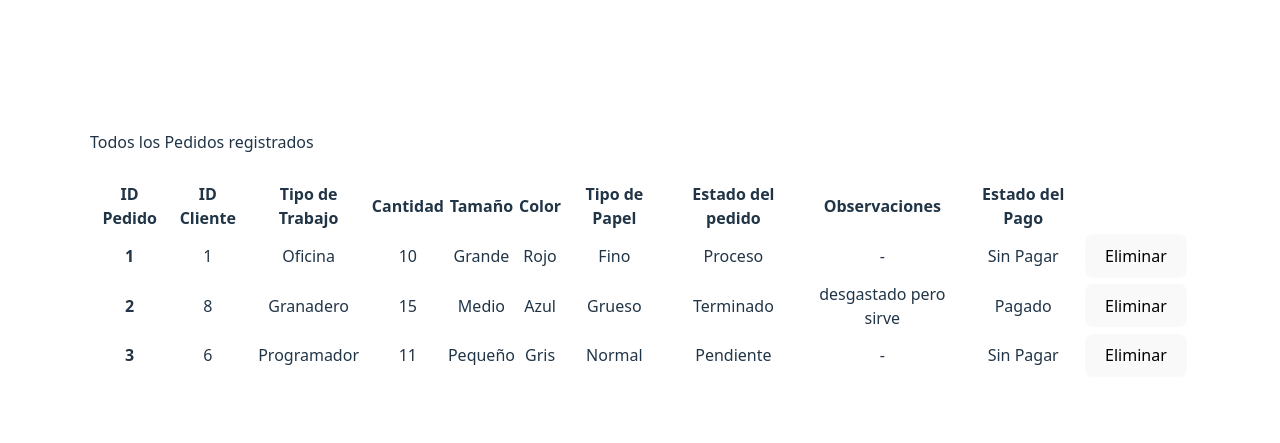
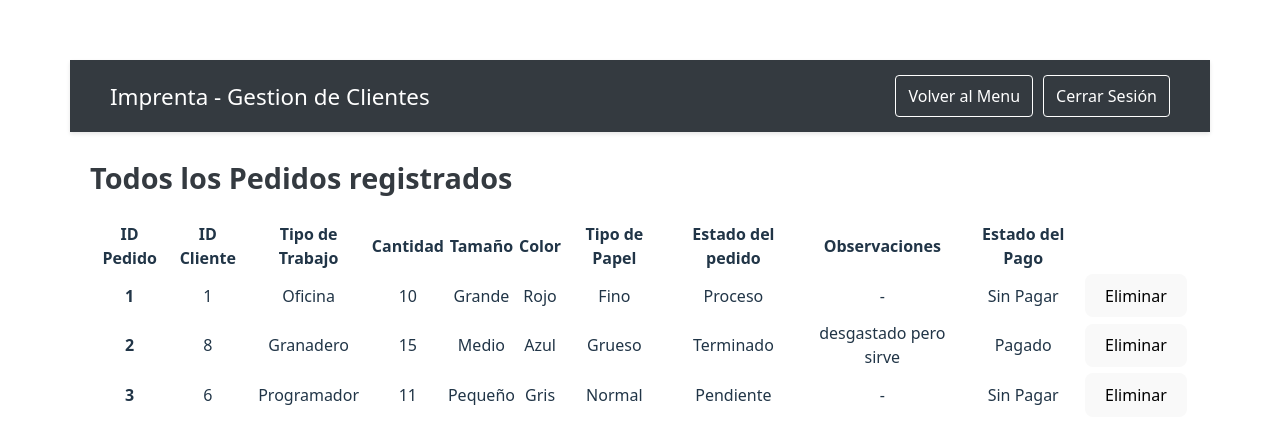
Before and after one commit to MatAviez05/Imprenta-FrontEnd, a React app in the folder frontend/: page /all-pedidos in a window 1280 px wide. Shown: the part 145-588 px from the top of the page. Built offline with nearby package versions, Linux system fonts and the light colour scheme; the HTML template or start-up script is replaced by a standard one.

Commit message:
funcion eliminar pedido

```diff
--- a/frontend/src/pages/TodosPedidos.tsx
+++ b/frontend/src/pages/TodosPedidos.tsx
@@ -1,5 +1,6 @@
-import { useState } from 'react';
+import { useState, useEffect } from 'react';
 import { useNavigate, Link } from 'react-router-dom';
+import { useAuth } from '../context/AuthContext';
 
 interface Pedido{
     _id:number
@@ -14,29 +15,83 @@ interface Pedido{
     estado_pago: string
 }
 
-const p1:Pedido = {_id:1, id_cliente:1, tipo_trabajo:'Oficina', cantidad:10, tamaño:'Grande', color:'Rojo', tipo_papel:'Fino', estado:'Proceso', observaciones:'-', estado_pago:'Sin Pagar'}
-const p2:Pedido = {_id:2, id_cliente:8, tipo_trabajo:'Granadero', cantidad:15, tamaño:'Medio', color:'Azul', tipo_papel:'Grueso', estado:'Terminado', observaciones:'desgastado pero sirve', estado_pago:'Pagado'}
-const p3:Pedido = {_id:3, id_cliente:6, tipo_trabajo:'Programador', cantidad:11, tamaño:'Pequeño', color:'Gris', tipo_papel:'Normal', estado:'Pendiente', observaciones:'-', estado_pago:'Sin Pagar'}
-
+const initialMockPedidos:Pedido[] = [
+    {_id:1, id_cliente:1, tipo_trabajo:'Oficina', cantidad:10, tamaño:'Grande', color:'Rojo', tipo_papel:'Fino', estado:'Proceso', observaciones:'-', estado_pago:'Sin Pagar'},
+    {_id:2, id_cliente:8, tipo_trabajo:'Granadero', cantidad:15, tamaño:'Medio', color:'Azul', tipo_papel:'Grueso', estado:'Terminado', observaciones:'desgastado pero sirve', estado_pago:'Pagado'},
+    {_id:3, id_cliente:6, tipo_trabajo:'Programador', cantidad:11, tamaño:'Pequeño', color:'Gris', tipo_papel:'Normal', estado:'Pendiente', observaciones:'-', estado_pago:'Sin Pagar'}
+]
 
 
 function TodosPedidosPage(){
 
-    const [pedidos, setPedidos] = useState<Pedido[]>([p1, p2, p3]);
+    const [pedidos, setPedidos] = useState<Pedido[]>([]);
     const [isLoading, setIsLoading] = useState(true);
     const [error, setError] = useState('');
 
+
     const navigate = useNavigate()
 
-    const eliminarPedido = () => {
+    const { logout } = useAuth()
 
+    useEffect(() => {
+        const fetchClientsMock = async () => {
+            setIsLoading(true);
+            setError('');
+            await new Promise(resolve => setTimeout(resolve, 500));
+            setPedidos(initialMockPedidos);
+            setIsLoading(false);
+        };
+        fetchClientsMock();
+    }, []);
+
+    const handleLogout = () => {
+        logout();
+    };
+
+    const handleDelete = async (id: number) => {
+        if (!window.confirm(`¿Seguro que quiere eliminar este pedido?`)) {
+            return;
+        }
+
+        setError('');
+        setIsLoading(true);
+        try {
+            await new Promise(resolve => setTimeout(resolve, 500));
+            setPedidos(prev => prev.filter(pedido => pedido._id !== id));
+        } catch (err) {
+            console.error('Error', err);
+            setError('No se pudo eliminar.');
+        } finally {
+            setIsLoading(false);
+        }
+    };
+
+    if (isLoading && pedidos.length === 0) {
+        return (
+            <div className="clients-page-container loading-container">
+                <p>Cargando lista de clientes...</p>
+            </div>
+        );
     }
 
     return(
         <div className='todos-pedidos-conteiner'>
+            <nav className="navbar">
+                <div className="navbar-content">
+                    <h2>Imprenta - Gestion de Clientes</h2>
+                    <div className="navbar-right">
+                        <Link to="/" className="btn-back">
+                            Volver al Menu
+                        </Link>
+                        <button onClick={handleLogout}className="btn-logout">
+                            Cerrar Sesión
+                        </button>
+                    </div>
+                </div>
+            </nav>
             <div className='page-content'>
                 <div className='page-header'>
-                    Todos los Pedidos registrados
+                    <h1>Todos los Pedidos registrados</h1>
                 </div>
 
                 {error && <div className="error-message">{error}</div>}
@@ -76,7 +131,7 @@ function TodosPedidosPage(){
                                         <td>{pedido.observaciones}</td>
                                         <td>{pedido.estado_pago}</td>
                                         <td>
-                                            <button className='btn-cancelar' onClick={eliminarPedido}>
+                                            <button className='btn-cancelar' onClick={() => handleDelete(pedido._id)}>
                                                 Eliminar
                                             </button>
                                         </td>
```
